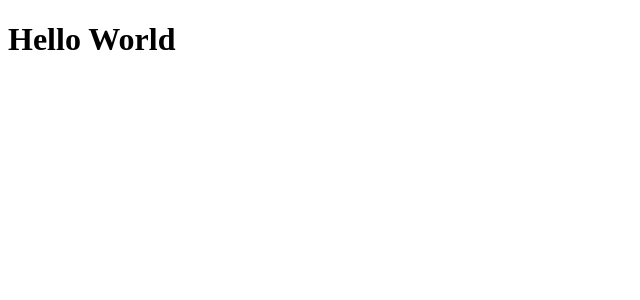
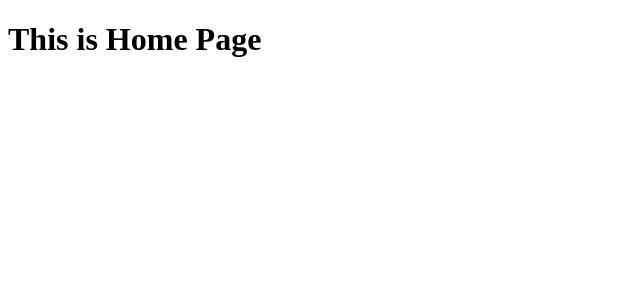
Before and after one commit to Hillol-Talukdar/eMedicine, a React (Create React App) app in the folder client/: page / in a window 1280 px wide. Shown: the top 300 px of the page, without its empty margins (0-640 px from the left). Built offline with nearby package versions, Linux system fonts and the light colour scheme.

Commit message:
page change working fine

```diff
--- a/client/src/App.js
+++ b/client/src/App.js
@@ -1,9 +1,17 @@
 import React from "react";
+import { Switch, Route } from "react-router-dom";
+import Register from "./pages/auth/Register";
+import Login from "./pages/auth/Login";
+import Home from "./pages/Home";
 
-const App = () => (
-    <div>
-        <h1> Hello World </h1>
-    </div>
-);
+const App = () => {
+    return (
+        <Switch>
+            <Route exact path="/" component={Home} />
+            <Route exact path="/login" component={Login} />
+            <Route exact path="/register" component={Register} />
+        </Switch>
+    );
+};
 
 export default App;
--- a/client/src/index.js
+++ b/client/src/index.js
@@ -1,14 +1,17 @@
-import React from 'react';
-import ReactDOM from 'react-dom';
-import './index.css';
-import App from './App';
-import reportWebVitals from './reportWebVitals';
+import React from "react";
+import ReactDOM from "react-dom";
+import "./index.css";
+import App from "./App";
+import reportWebVitals from "./reportWebVitals";
+import { BrowserRouter } from "react-router-dom";
 
 ReactDOM.render(
-  <React.StrictMode>
-    <App />
-  </React.StrictMode>,
-  document.getElementById('root')
+    <React.StrictMode>
+        <BrowserRouter>
+            <App />
+        </BrowserRouter>
+    </React.StrictMode>,
+    document.getElementById("root")
 );
 
 // If you want to start measuring performance in your app, pass a function
```
